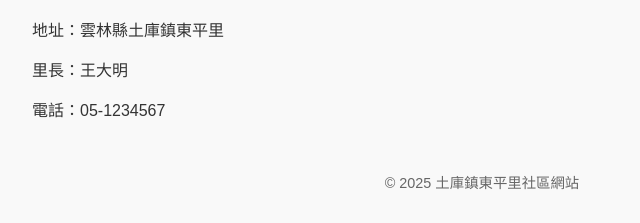
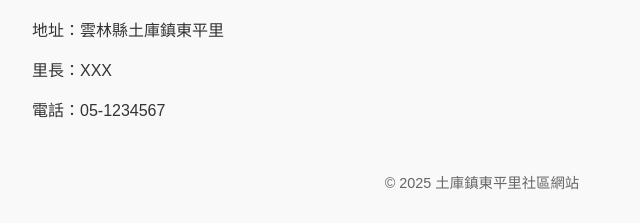
Before and after one commit to hwsh20632/dongping-community, a plain HTML site: page index.html in a window 1280 px wide. Shown: the part 1042-1265 px from the top of the page, 158-798 px from the left. Drawn offline with Linux system fonts and the light colour scheme.

Commit message:
Update index.html

```diff
--- a/index.html
+++ b/index.html
@@ -64,7 +64,7 @@
   <section>
     <h2>📞 聯絡我們</h2>
     <p>地址：雲林縣土庫鎮東平里</p>
-    <p>里長：王大明</p>
+    <p>里長：XXX</p>
     <p>電話：05-1234567</p>
   </section>
 
```
